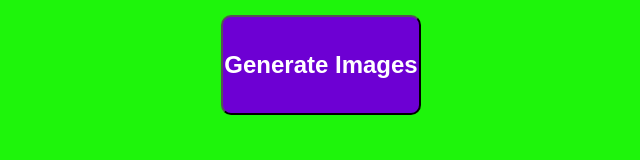
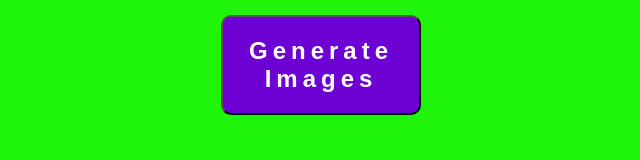
Before and after one commit to TheMatt187/brotheroflule, a plain HTML site: page index.html in a window 1280 px wide. Shown: the whole page, without its empty margins (319-959 px from the left). Drawn offline with Linux system fonts and the light colour scheme.

Commit message:
Update index.html

```diff
--- a/index.html
+++ b/index.html
@@ -15,6 +15,7 @@
         * {
             margin: 0;
             padding: 0;
+            letter-spacing: 5px
         }
 
         img {
```
